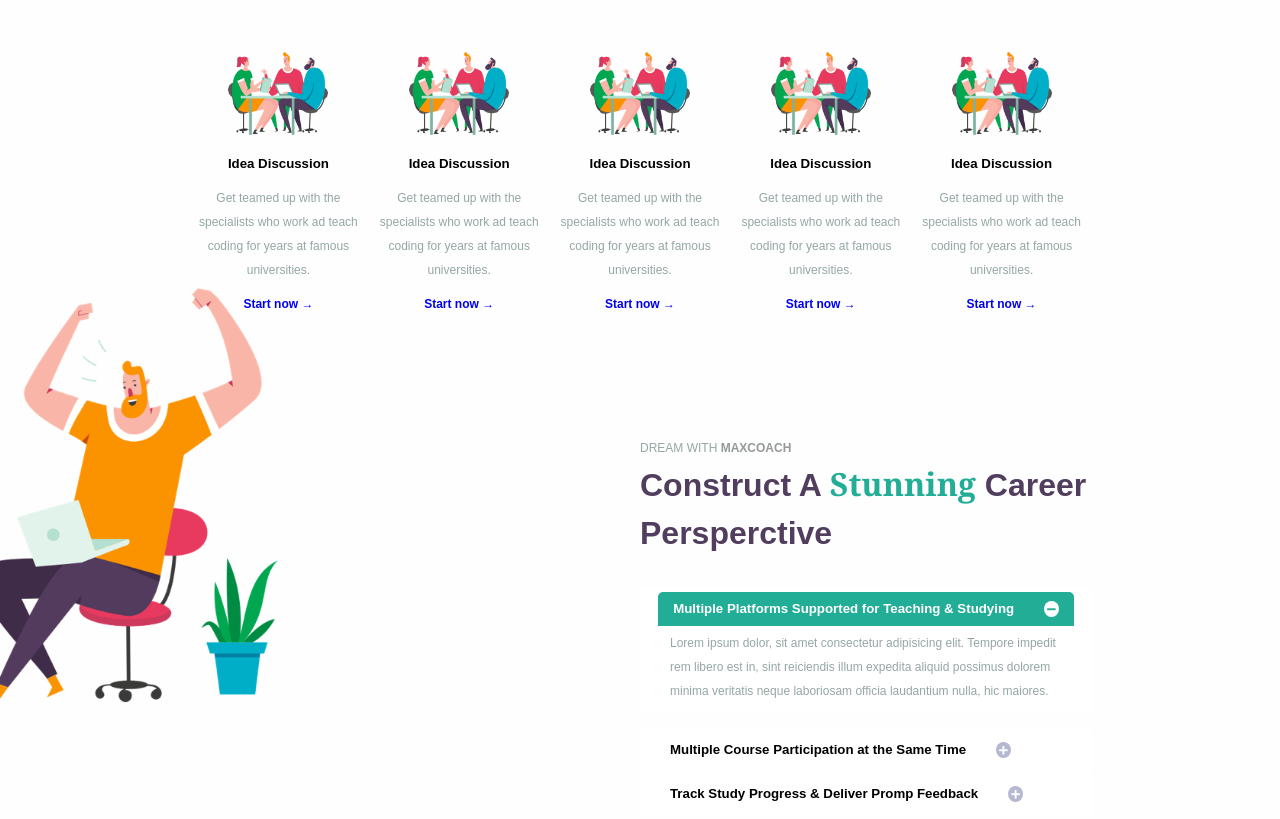
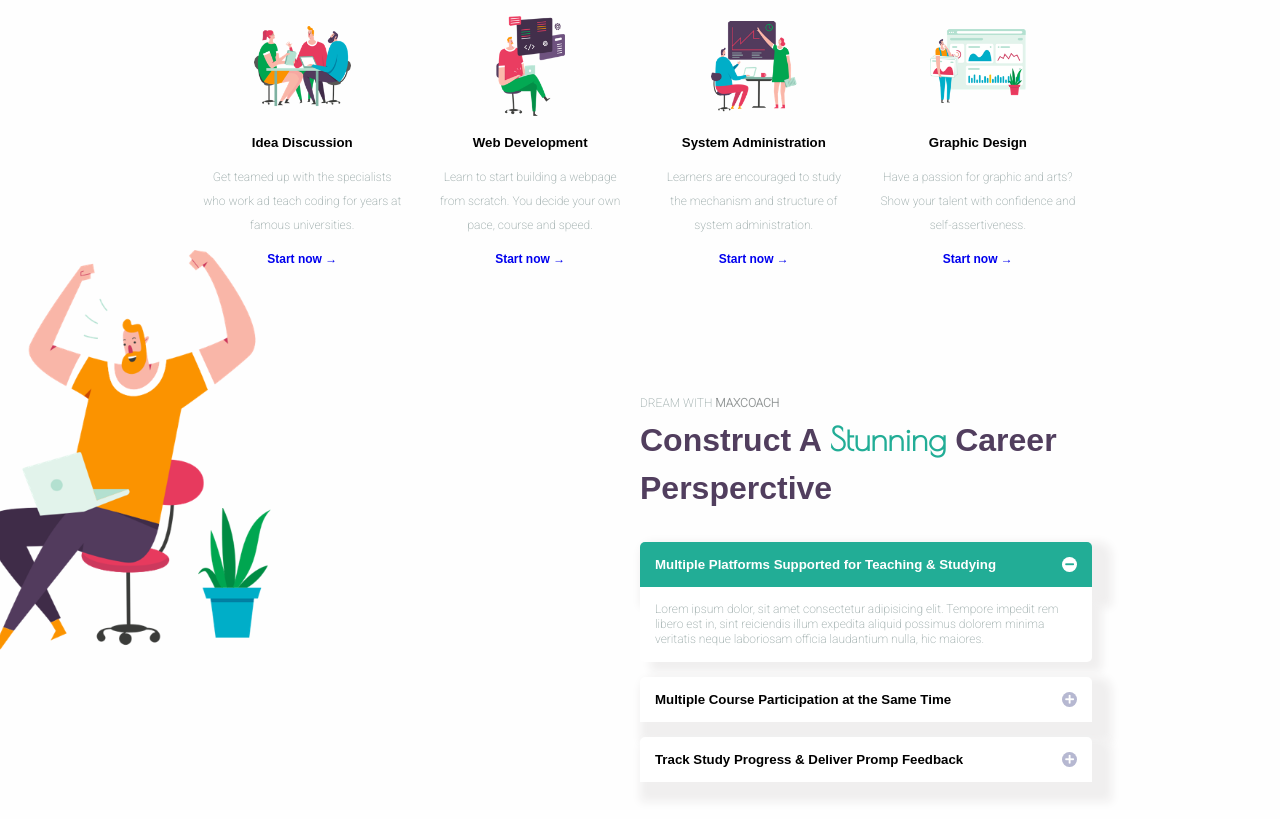
Before and after one commit to PietroCampodonico/proj-html-vuejs, a website: page index.html in a window 1280 px wide. Shown: the part 861-1680 px from the top of the page. Drawn offline with nearby package versions, Linux system fonts and the light colour scheme; files that its build step writes are made by us from their sources.

Commit message:
rivista section .third: sistemati bug grafici

```diff
--- a/index.html
+++ b/index.html
@@ -8,6 +8,10 @@
     <link rel="stylesheet" href="dist/app.css">
 
     <link rel="stylesheet" href="https://cdnjs.cloudflare.com/ajax/libs/font-awesome/5.15.3/css/all.min.css" />
+    <link rel="preconnect" href="https://fonts.gstatic.com">
+    <link href="https://fonts.googleapis.com/css2?family=Poiret+One&display=swap" rel="stylesheet">
+    <link rel="preconnect" href="https://fonts.gstatic.com">
+    <link href="https://fonts.googleapis.com/css2?family=Poiret+One&family=Roboto:wght@200&display=swap" rel="stylesheet">
 
     <title>MaxCoach</title>
 </head>
@@ -101,48 +105,36 @@
 
                         <div class="card">
                             <div class="img-container">
-                                <img src="images/home-5-image-box-01.png" alt="">
+                                <img src="images/home-5-image-box-02.png" alt="">
                             </div>
 
-                            <h5>idea discussion</h5>
+                            <h5>web development</h5>
 
-                            <p>Get teamed up with the specialists who work ad teach coding for years at famous universities.</p>
+                            <p>Learn to start building a webpage from scratch. You decide your own pace, course and speed.</p>
 
                             <a href="#">Start now &#8594</a>
                         </div>
 
                         <div class="card">
                             <div class="img-container">
-                                <img src="images/home-5-image-box-01.png" alt="">
+                                <img src="images/home-5-image-box-03.png" alt="">
                             </div>
 
-                            <h5>idea discussion</h5>
+                            <h5>system administration</h5>
 
-                            <p>Get teamed up with the specialists who work ad teach coding for years at famous universities.</p>
+                            <p>Learners are encouraged to study the mechanism and structure of system administration.</p>
 
                             <a href="#">Start now &#8594</a>
                         </div>
 
                         <div class="card">
                             <div class="img-container">
-                                <img src="images/home-5-image-box-01.png" alt="">
+                                <img src="images/home-5-image-box-04.png" alt="">
                             </div>
 
-                            <h5>idea discussion</h5>
+                            <h5>graphic design</h5>
 
-                            <p>Get teamed up with the specialists who work ad teach coding for years at famous universities.</p>
-
-                            <a href="#">Start now &#8594</a>
-                        </div>
-
-                        <div class="card">
-                            <div class="img-container">
-                                <img src="images/home-5-image-box-01.png" alt="">
-                            </div>
-
-                            <h5>idea discussion</h5>
-
-                            <p>Get teamed up with the specialists who work ad teach coding for years at famous universities.</p>
+                            <p>Have a passion for graphic and arts? Show your talent with confidence and self-assertiveness.</p>
 
                             <a href="#">Start now &#8594</a>
                         </div>
@@ -166,7 +158,7 @@
                                 <span class="capitalized special-heading">stunning</span>
                             career persperctive</h1>
 
-                            <div>
+                            <div class="dropdown">
                                 <div class="green">
                                     <h5>Multiple Platforms Supported for Teaching & Studying</h5>
                                     <span class="icon-container">
@@ -174,13 +166,13 @@
                                     </span>
                                 </div>
 
-                                <div>
+                                <div class="menu">
                                     <p>Lorem ipsum dolor, sit amet consectetur adipisicing elit. Tempore impedit rem libero est in, sint reiciendis illum expedita aliquid possimus dolorem minima veritatis neque laboriosam officia laudantium nulla, hic maiores.</p>
                                 </div>
 
                             </div>
 
-                            <div>
+                            <div class="dropdown">
                                 <div>
                                     <h5>Multiple Course Participation at the Same Time</h5>
                                     <span class="icon-container">
@@ -189,7 +181,7 @@
                                 </div>
                             </div>
 
-                            <div>
+                            <div class="dropdown">
                                 <div>
                                     <h5>Track Study Progress & Deliver Promp Feedback</h5>
                                     <span class="icon-container">
--- a/src/partials/_common.scss
+++ b/src/partials/_common.scss
@@ -48,6 +48,8 @@ h1 {
 
 p {
     font-size: $font_small;
+    font-family: 'Poiret One', cursive;
+    font-family: 'Roboto', sans-serif;
 }
 
 a {
--- a/src/partials/_main.scss
+++ b/src/partials/_main.scss
@@ -7,6 +7,7 @@ main {
     .icon-container {
     margin-left: $spacing;
     background-color: white;
+    position: relative;
     border-radius: 50%;
     }
 }
@@ -16,15 +17,14 @@ section {
     padding: $spacing * 2;
 }
 
-
-
 .stain-container {
     max-width: 300px;
     position: relative;
     top: 50px;
     .stained-img {
+        max-height: 400px;
         position: absolute;
-        top: 50%;
+        top: 40%;
         transform: translate(-70%, -50%);
     }
 }
@@ -33,9 +33,8 @@ section {
 
 //Section.Firts
 .first {
-    background-color: $bg_secondary_color;
-    //bug da fixare
-    //background-image: url("images/jumbo-overlay.svg");
+    background-color: #e8e5e2;
+    background-image: url("../../images/jumbo-overlay.svg");
     color: $font_primary_color;
     .wrapper {
         display: $disp_flex;
@@ -48,6 +47,12 @@ section {
 
         p {
             color: $lighter_primary_color;
+        }
+    }
+
+    .right {
+        img {
+            max-height: 525px;
         }
     }
 }
@@ -76,6 +81,11 @@ section {
                 }
                 .img-container {
                     max-width: 100px;
+                    max-height: 100px;
+                    margin-bottom: $spacing / 2;
+                    img {
+                        height: 100%;
+                    }
                 }
             }
         }
@@ -98,46 +108,44 @@ section {
                 margin-bottom: $spacing;
             }
 
-            &>div:first-of-type {
+            .dropdown {
                 display: $disp_flex;
                 flex-direction: column;
                 margin-bottom: $spacing / 2;
+
+                .menu {
+                    border-radius: 0 0 5px 5px;
+                    box-shadow: 10px 10px 10px $bg_secondary_color;
                 }
 
                 div {
-                @include flex-align-center;
-                justify-content: space-between;
-                border-radius: 5px 5px 0 0;
-                padding: 5px $spacing/2;
-                background-color: white;
+                    @include dropdown-styles;
 
                     .icon-container {
                         background-color: $lighter_primary_color;
+                        @include flex-align-center;
+                        padding: 0 3px;
                         i {
-                        padding: 3px;
                             font-size: 10px;
                             color: white;
                         }
                     }
 
-                span {
-                    @include flex-align-center;
-                }
+                    &.green {
 
-                &.green {
                         background-color: $font_secondary_color;
                         color: white;
+
                         .icon-container {
                             background-color: white;
                             i {
                                 color: $font_secondary_color;
-
                             }
                         }
                     }
                 }
             }
-
+        }
     }
 }
 
--- a/src/partials/_mixin.scss
+++ b/src/partials/_mixin.scss
@@ -25,7 +25,7 @@
 
 @mixin special-font {
     color: $font_secondary_color;
-    font-family: Cambria, Cochin, Georgia, Times, 'Times New Roman', serif;
+    font-family: 'Poiret One', cursive;
 }
 
 @mixin card-styles {
@@ -33,5 +33,16 @@
     flex-direction: column;
     align-items: center;
     text-align: center;
-    max-width: 20%;
+    max-width: 25%;
+    margin: 0 $spacing/2;
 }
+
+@mixin dropdown-styles {
+    display: $disp_flex;
+    justify-content: space-between;
+    border-radius: 5px 5px 0 0;
+    background-color: white;
+    box-shadow: 10px 10px 10px 10px $bg_secondary_color;
+    line-height: 15px;
+    padding: $spacing / 2;
+}
```
Lines whose indentation alone changed are shown as unchanged.
